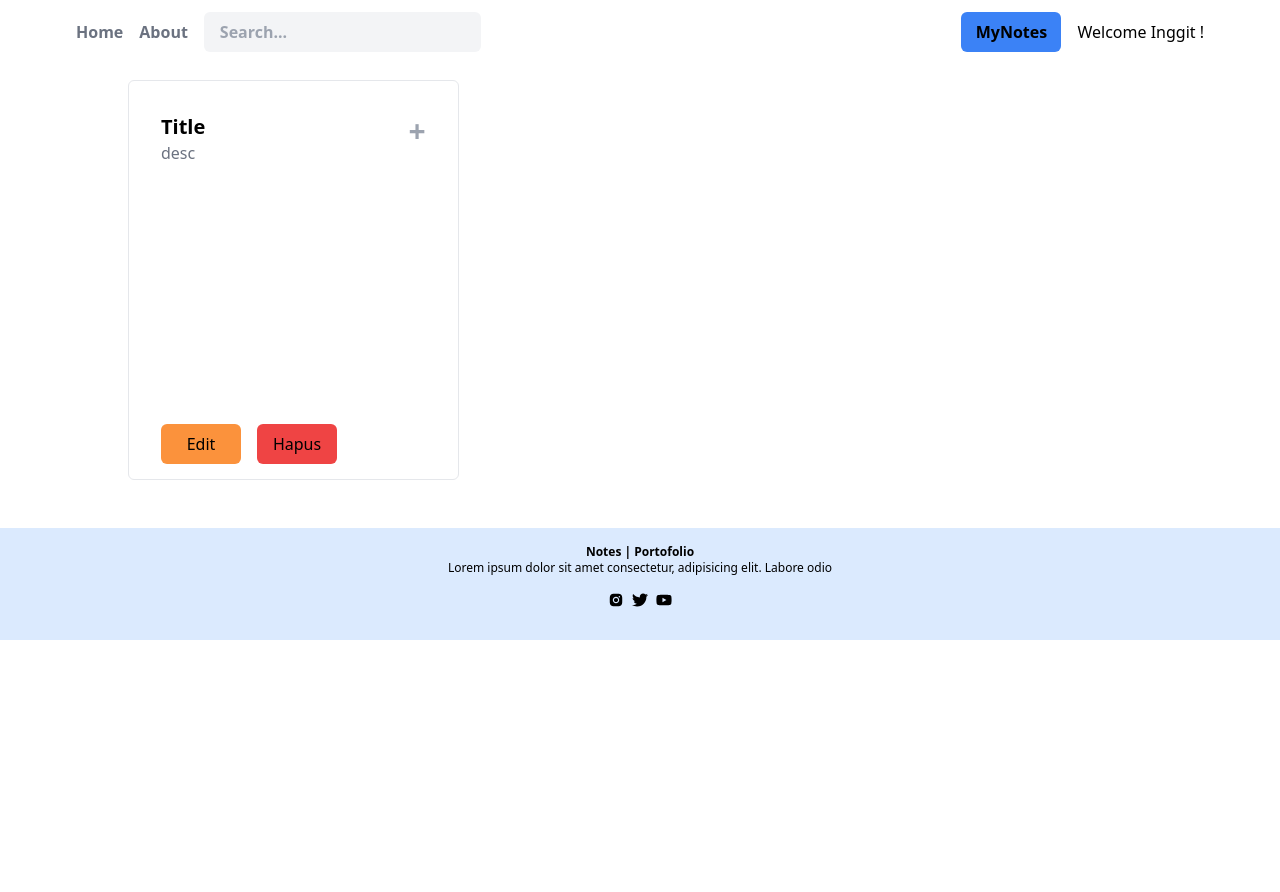
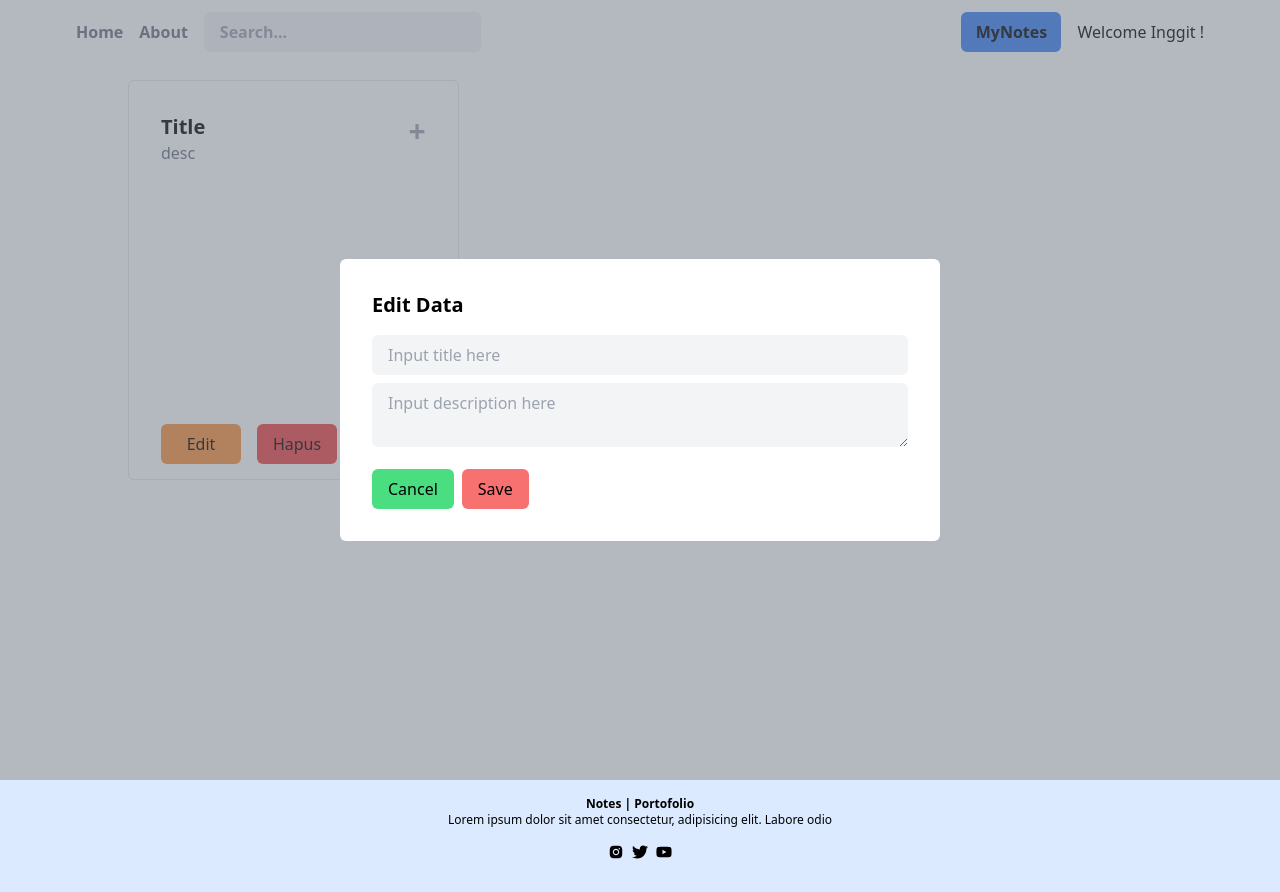
Before and after one commit to ayuwidyainggit/notes-next, a Next.js app: page /notes in a window 1280 px wide. Both pictures are taken after a click on the button "Edit". Before the commit the page ends 800 px from the top, so only its background shows below. Built offline with nearby package versions, Linux system fonts and the light colour scheme; no server answers.

Commit message:
add api routes

```diff
--- a/components/Footer/index.js
+++ b/components/Footer/index.js
@@ -4,7 +4,7 @@ import { FaYoutube } from "react-icons/fa";
 
 export default function Footer() {
   return (
-    <div className=" relative bg-blue-100 text-center py-4 mt-12">
+    <div className=" relative bg-blue-100 text-center py-4 mt-[300px]">
       <div>
         <p className="font-bold text-xs">Notes | Portofolio</p>
       </div>
--- a/components/Header/index.js
+++ b/components/Header/index.js
@@ -13,8 +13,8 @@ export default function Header() {
         <div
           className={
             activeLink == "Home"
-              ? "text-black   "
-              : "text-gray-500 hover:text-black"
+              ? "text-black cursor-pointer"
+              : "text-gray-500 hover:text-black cursor-pointer"
           }
           onClick={() => handleLinkClick("Home")}
         >
@@ -23,8 +23,8 @@ export default function Header() {
         <div
           className={
             activeLink == "About"
-              ? "text-black   "
-              : "text-gray-500 hover:text-black"
+              ? "text-black cursor-pointer"
+              : "text-gray-500 hover:text-black cursor-pointer"
           }
           onClick={() => handleLinkClick("About")}
         >
--- /dev/null
+++ b/components/ModalConfirmation/index.js
@@ -0,0 +1,26 @@
+export default function Modal({ title, onclickYes, onclickNo, content }) {
+  return (
+    <div>
+      <div className="fixed inset-0 flex items-center justify-center bg-gray-500 bg-opacity-50">
+        <div className="bg-white p-8 max-w-md mx-auto rounded-md">
+          <h2 className="text-xl font-bold mb-4">{title}</h2>
+          <p className="text-sm font-thin text-gray">{content}</p>
+          <div className=" flex gap-2 mt-4">
+            <button
+              className="bg-green-400 py-2 px-4 rounded-md hover:bg-green-500"
+              onClick={onclickYes}
+            >
+              Ya
+            </button>
+            <button
+              className="bg-red-400 py-2 px-4 rounded-md hover:bg-red-500"
+              onClick={onclickNo}
+            >
+              Tidak
+            </button>
+          </div>
+        </div>
+      </div>
+    </div>
+  );
+}
--- /dev/null
+++ b/components/NotesModal/index.js
@@ -0,0 +1,49 @@
+export default function NotesModal({
+  title,
+  onclickCancel,
+  onclickSave,
+  value,
+  onChange,
+}) {
+  return (
+    <div>
+      <div className="fixed inset-0 flex items-center justify-center bg-gray-500 bg-opacity-50 ">
+        <div className="bg-white p-8 w-[600px] mx-auto rounded-md">
+          <h2 className="text-xl font-bold mb-4">{title}</h2>
+          <div className="">
+            <input
+              type="text"
+              value={value}
+              onChange={onChange}
+              placeholder="Input title here"
+              className="w-full px-4 py-2 bg-gray-100  rounded-md focus:outline-none focus:ring-1 focus:ring-blue-400"
+            />
+          </div>
+          <div className="mt-2">
+            <textarea
+              type="text"
+              value={value}
+              onChange={onChange}
+              placeholder="Input description here"
+              className="w-full px-4 py-2 bg-gray-100  rounded-md focus:outline-none focus:ring-1 focus:ring-blue-400"
+            />
+          </div>
+          <div className=" flex gap-2 mt-4">
+            <button
+              className="bg-green-400 py-2 px-4 rounded-md hover:bg-green-500"
+              onClick={onclickCancel}
+            >
+              Cancel
+            </button>
+            <button
+              className="bg-red-400 py-2 px-4 rounded-md hover:bg-red-500"
+              onClick={onclickSave}
+            >
+              Save
+            </button>
+          </div>
+        </div>
+      </div>
+    </div>
+  );
+}
--- a/layout/index.js
+++ b/layout/index.js
@@ -16,9 +16,8 @@ export default function Layout({ children, metaTitle, metaDesc }) {
       </Head>
       <Header />
       {children}
-      <div className="">
-        <Footer />
-      </div>
+
+      <Footer />
     </div>
   );
 }
--- a/pages/api/hello.js
+++ b/pages/api/hello.js
@@ -1,5 +1,11 @@
 // Next.js API route support: https://nextjs.org/docs/api-routes/introduction
 
-export default function handler(req, res) {
-  res.status(200).json({ name: "John Doe" });
+export default async function notesHandler(req, res) {
+  // res.status(200).json({ name: "John Doe" });
+  try {
+    const response = await (
+      await fetch("https://paace-f178cafcae7b.nevacloud.io/api/notes")
+    ).json();
+    res.status(200).json({ ...response });
+  } catch (error) {}
 }
--- a/pages/notes/index.js
+++ b/pages/notes/index.js
@@ -1,28 +1,102 @@
+import Modal from "@/components/ModalConfirmation";
+import NotesModal from "@/components/NotesModal";
 import Layout from "@/layout";
+import { useEffect, useState } from "react";
 
-export default function notes() {
+export default function Notes() {
+  const [isModalOpen, setIsModalOpen] = useState(false);
+  const [isModalEditOpen, setIsModalEditOpen] = useState(false);
+  const [isModalAddOpen, setIsModalAddOpen] = useState(false);
+  const [note, setNote] = useState("");
+
+  // Function to open the modal
+  const openModal = () => {
+    setIsModalOpen(true);
+  };
+
+  // Function to close the modal
+  const closeModal = () => {
+    setIsModalOpen(false);
+  };
+
+  const openEditModal = () => {
+    setIsModalEditOpen(true);
+  };
+
+  // Function to close the modal
+  const closeEditModal = () => {
+    setIsModalEditOpen(false);
+  };
+
+  const openAddModal = () => {
+    setIsModalAddOpen(true);
+  };
+
+  // Function to close the modal
+  const closeAddModal = () => {
+    setIsModalAddOpen(false);
+  };
+
+  useEffect(() => {
+    fetch("/api/hello")
+      .then((res) => res.json())
+      .then((res) => console.log("response", res))
+      .catch((err) => console.log("err", err));
+  });
   return (
     <Layout metaTitle="list-notes">
       <div className="relative w-[80%] left-[10%]  grid grid-cols-12  md:gap-4 gap-0">
         <div className="col-span-12 md:col-span-4 border p-8 h-[400px] hover:shadow-lg rounded-md">
           <div className=" font-bold  relative">
-            <p className="text-3xl absolute  top-0 right-0  text-gray-400 hover:text-black cursor-pointer">
-              {" "}
+            <p
+              className="text-3xl absolute  top-0 right-0  text-gray-400 hover:text-black cursor-pointer"
+              onClick={openAddModal}
+            >
               +
             </p>
           </div>
           <p className="font-bold text-xl text">Title</p>
           <p className="text-gray-500">desc</p>
           <div className="absolute bottom-4   gap-4">
-            <button className="bg-orange-400 w-[80px] py-2 rounded-md hover:shadow-md hover:bg-orange-500">
+            <button
+              className="bg-orange-400 w-[80px] py-2 rounded-md hover:shadow-md hover:bg-orange-500"
+              onClick={openEditModal}
+            >
               Edit
             </button>
-            <button className="bg-red-500 w-[80px] py-2 rounded-md ml-4 hover:shadow-md hover:bg-red-600">
+            <button
+              className="bg-red-500 w-[80px] py-2 rounded-md ml-4 hover:shadow-md hover:bg-red-600"
+              onClick={openModal}
+            >
               Hapus
             </button>
           </div>
         </div>
       </div>
+
+      {isModalOpen && (
+        <Modal
+          title="Are you sure to delete this data?"
+          content="If you delete you cannot restore your notes"
+          onclickNo={closeModal}
+        />
+      )}
+
+      {isModalEditOpen && (
+        <NotesModal
+          title="Edit Data"
+          onclickCancel={closeEditModal}
+          onclickSave={closeEditModal}
+        />
+      )}
+
+      {isModalAddOpen && (
+        <NotesModal
+          title="Add Data"
+          onclickCancel={closeAddModal}
+          onclickSave={closeAddModal}
+        />
+      )}
     </Layout>
   );
 }
```
